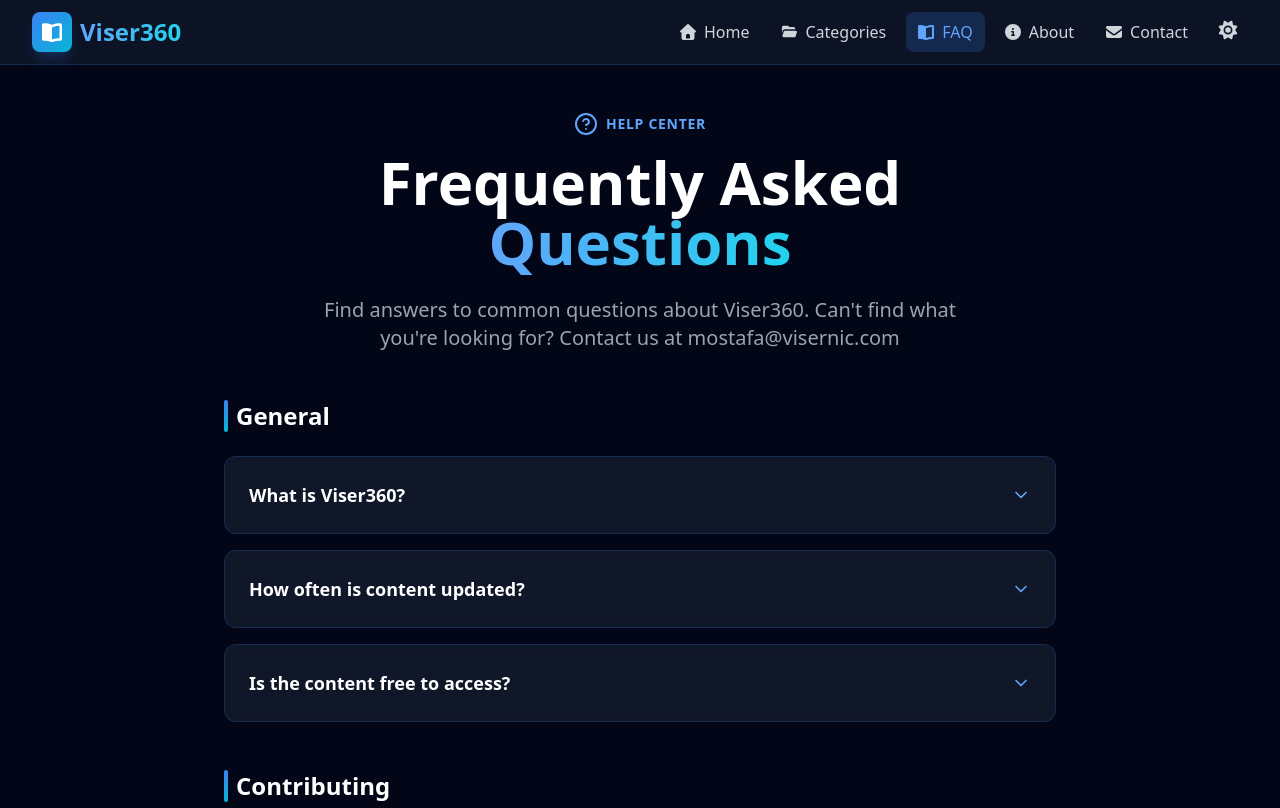
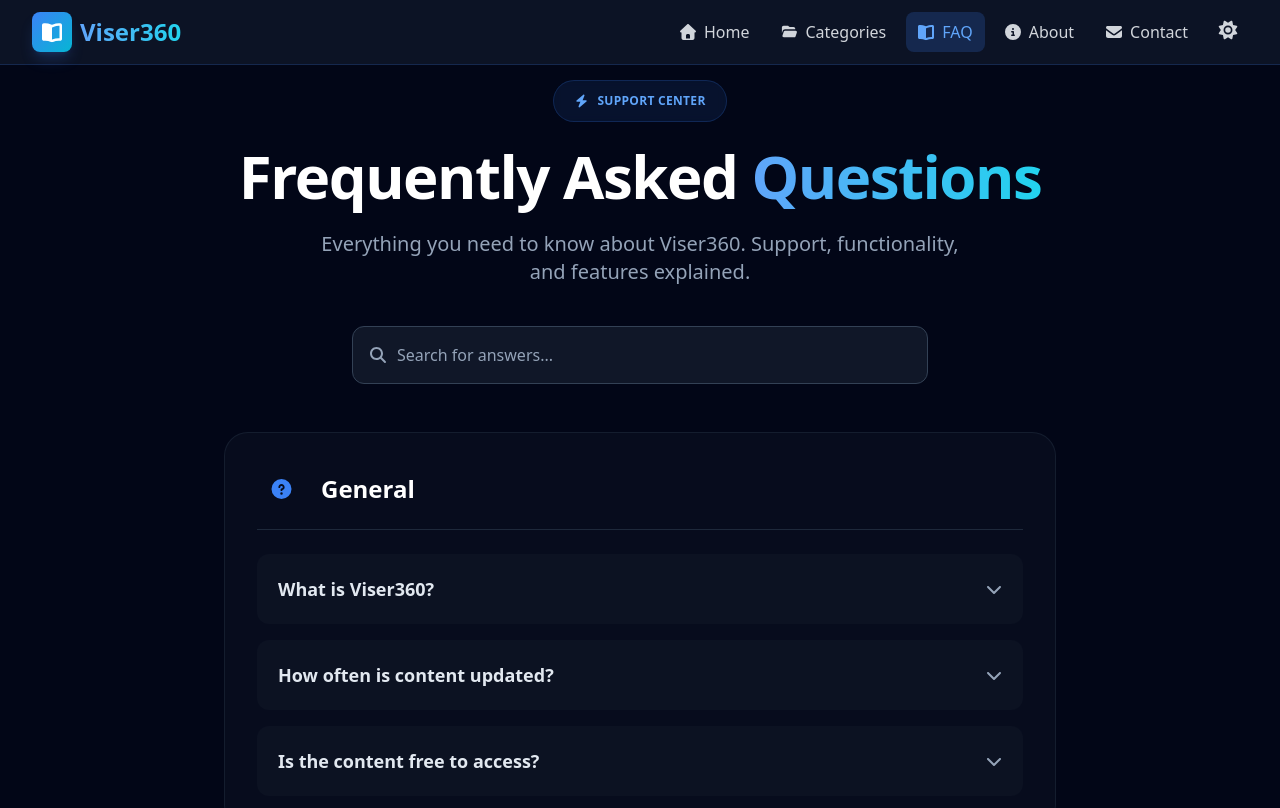
Before and after one commit to vsn-mostafa/viser360, a React (Vite) app: page /faq in a window 1280 px wide. Shown: the top 808 px of the page. Built offline with nearby package versions, Linux system fonts and the light colour scheme.

Commit message:
Update FAQPage.tsx

```diff
--- a/src/pages/FAQPage.tsx
+++ b/src/pages/FAQPage.tsx
@@ -1,5 +1,17 @@
-import { HelpCircle, ChevronDown } from 'lucide-react';
 import { useState } from 'react';
+import { motion, AnimatePresence } from 'framer-motion';
+import { FontAwesomeIcon } from '@fortawesome/react-fontawesome';
+import {
+  faChevronDown,
+  faCircleQuestion,
+  faNewspaper,
+  faUserGear,
+  faMicrochip,
+  faShieldHalved,
+  faEnvelope,
+  faSearch,
+  faBolt
+} from '@fortawesome/free-solid-svg-icons';
 
 interface FAQPageProps {
   onNavigate?: (page: string) => void;
@@ -7,6 +19,7 @@ interface FAQPageProps {
 
 export default function FAQPage({ onNavigate }: FAQPageProps = { onNavigate: undefined }) {
   const [openFaqIndex, setOpenFaqIndex] = useState<number | null>(null);
+  const [searchQuery, setSearchQuery] = useState('');
 
   const toggleFaq = (index: number) => {
     setOpenFaqIndex(openFaqIndex === index ? null : index);
@@ -14,7 +27,10 @@ export default function FAQPage({ onNavigate }: FAQPageProps = { onNavigate: und
 
   const faqCategories = [
     {
+      id: 'general',
       category: 'General',
+      icon: faCircleQuestion,
+      color: 'text-blue-500',
       faqs: [
         {
           question: 'What is Viser360?',
@@ -22,154 +38,260 @@ export default function FAQPage({ onNavigate }: FAQPageProps = { onNavigate: und
         },
         {
           question: 'How often is content updated?',
-          answer: 'We update our platform daily with fresh content. Our team of expert writers and editors work around the clock to bring you the latest tech news, analysis, and trends as they happen. You can expect multiple new articles each day covering various technology topics.'
+          answer: 'We update our platform daily with fresh content. Our team of expert writers and editors work around the clock to bring you the latest tech news, analysis, and trends as they happen.'
         },
         {
           question: 'Is the content free to access?',
-          answer: 'Yes, all content on Viser360 is completely free to access. We believe in making technology news and insights accessible to everyone without any barriers or paywalls. Our mission is to democratize tech knowledge.'
+          answer: 'Yes, all content on Viser360 is completely free to access. We believe in making technology news and insights accessible to everyone without any barriers or paywalls.'
         }
       ]
     },
     {
+      id: 'contributing',
       category: 'Contributing',
+      icon: faNewspaper,
+      color: 'text-emerald-500',
       faqs: [
         {
           question: 'Can I contribute articles to Viser360?',
-          answer: 'Yes! We welcome contributions from tech enthusiasts, industry experts, and thought leaders. Please reach out to us at mostafa@visernic.com with your article proposal, writing samples, and a brief bio. We review all submissions and will get back to you within 5-7 business days.'
+          answer: 'Yes! We welcome contributions from tech enthusiasts, industry experts, and thought leaders. Please reach out to us at mostafa@visernic.com with your article proposal and writing samples.'
         },
         {
           question: 'What are the requirements for guest articles?',
-          answer: 'Guest articles should be original, well-researched, and relevant to our audience. They should be between 1000-2000 words, include proper citations, and provide actionable insights. We prefer articles with examples, case studies, or practical applications.'
+          answer: 'Guest articles should be original, well-researched (1000-2000 words), and relevant. We prefer articles with examples, case studies, or practical applications.'
         },
         {
           question: 'Do you pay for contributed content?',
-          answer: 'Currently, we operate on a contributor basis where writers receive attribution and exposure to our growing audience. We\'re exploring paid opportunities for regular contributors. All contributors retain rights to republish their work after 30 days.'
+          answer: 'Currently, we operate on a contributor basis where writers receive attribution and exposure. We are exploring paid opportunities for regular contributors.'
         }
       ]
     },
     {
+      id: 'account',
       category: 'Account & Subscriptions',
+      icon: faUserGear,
+      color: 'text-purple-500',
       faqs: [
         {
           question: 'How can I stay updated with new articles?',
-          answer: 'You can subscribe to our newsletter to receive weekly updates about our latest articles. You can also follow us on social media platforms for daily updates. Additionally, you can enable browser notifications to get instant alerts when we publish new content.'
+          answer: 'You can subscribe to our newsletter, follow us on social media, or enable browser notifications to get instant alerts when we publish new content.'
         },
         {
           question: 'Can I customize my content preferences?',
-          answer: 'Yes! Once you create an account, you can customize your content preferences by selecting your favorite categories. This will help us tailor our newsletter and recommendations to match your interests.'
+          answer: 'Yes! Once you create an account, you can customize your content preferences by selecting your favorite categories to tailor our recommendations.'
         },
         {
           question: 'How do I unsubscribe from the newsletter?',
-          answer: 'Every newsletter email includes an unsubscribe link at the bottom. Simply click it to manage your subscription preferences. You can choose to receive fewer emails or unsubscribe completely. Your preferences are saved instantly.'
+          answer: 'Every newsletter email includes an unsubscribe link at the bottom. Simply click it to manage your subscription preferences instantly.'
         }
       ]
     },
     {
+      id: 'technical',
       category: 'Technical',
+      icon: faMicrochip,
+      color: 'text-amber-500',
       faqs: [
         {
           question: 'Why am I experiencing slow loading times?',
-          answer: 'Slow loading times can be caused by various factors including your internet connection, browser cache, or device performance. Try clearing your browser cache, disabling browser extensions, or switching to a different browser. If the problem persists, please contact us.'
+          answer: 'Slow loading times can be caused by your internet connection or browser cache. Try clearing your cache or switching browsers. If the problem persists, please contact us.'
         },
         {
           question: 'Which browsers are supported?',
-          answer: 'Viser360 works best on modern browsers including Chrome, Firefox, Safari, and Edge (latest versions). We recommend keeping your browser updated for the best experience and security. Mobile browsers on iOS and Android are also fully supported.'
+          answer: 'Viser360 works best on modern browsers including Chrome, Firefox, Safari, and Edge. We support all major mobile browsers on iOS and Android.'
         },
         {
           question: 'Can I access Viser360 on mobile devices?',
-          answer: 'Absolutely! Our website is fully responsive and optimized for mobile devices. Whether you\'re using a smartphone or tablet, you\'ll have a seamless reading experience. We\'re also working on a dedicated mobile app for iOS and Android.'
+          answer: 'Absolutely! Our website is fully responsive and optimized for mobile devices, smartphones, and tablets.'
         }
       ]
     },
     {
+      id: 'privacy',
       category: 'Privacy & Security',
+      icon: faShieldHalved,
+      color: 'text-rose-500',
       faqs: [
         {
           question: 'How is my personal data protected?',
-          answer: 'We take data security seriously. All data is encrypted in transit using SSL/TLS. We never sell your personal information to third parties. For more details, please review our Privacy Policy. We comply with GDPR and other international data protection regulations.'
+          answer: 'We take data security seriously. All data is encrypted using SSL/TLS. We never sell your personal information to third parties and comply with GDPR regulations.'
         },
         {
           question: 'What cookies does Viser360 use?',
-          answer: 'We use essential cookies for site functionality, analytics cookies to understand usage patterns, and preference cookies to remember your settings. You can manage your cookie preferences through your browser settings. We do not use cookies for advertising purposes.'
+          answer: 'We use essential cookies for site functionality and analytics to understand usage patterns. We do not use cookies for aggressive advertising purposes.'
         },
         {
           question: 'Can I request deletion of my data?',
-          answer: 'Yes, you have the right to request deletion of your personal data at any time. Simply contact us at mostafa@visernic.com with your request, and we\'ll process it within 30 days. Please note that some data may be retained for legal compliance purposes.'
+          answer: 'Yes, you can request deletion of your personal data at any time by contacting us. We process such requests within 30 days.'
         }
       ]
     }
   ];
 
+  // Filter logic for search
+  const filteredCategories = faqCategories.map(cat => ({
+    ...cat,
+    faqs: cat.faqs.filter(f =>
+      f.question.toLowerCase().includes(searchQuery.toLowerCase()) ||
+      f.answer.toLowerCase().includes(searchQuery.toLowerCase())
+    )
+  })).filter(cat => cat.faqs.length > 0);
+
   let globalIndex = 0;
 
   return (
-    <div className="min-h-screen pt-16">
-      <div className="max-w-4xl mx-auto px-4 sm:px-6 lg:px-8 py-12">
-        <div className="text-center mb-12">
-          <div className="flex items-center justify-center space-x-2 mb-4">
-            <HelpCircle className="w-6 h-6 text-blue-400" />
-            <span className="text-blue-400 font-semibold text-sm uppercase tracking-wider">
-              Help Center
+    <div className="min-h-screen pt-20 pb-12 bg-slate-50 dark:bg-[#020617] transition-colors duration-300">
+      <div className="max-w-4xl mx-auto px-4 sm:px-6 lg:px-8">
+
+        {/* Header Section */}
+        <motion.div
+          initial={{ opacity: 0, y: -20 }}
+          animate={{ opacity: 1, y: 0 }}
+          className="text-center mb-12"
+        >
+          <div className="inline-flex items-center justify-center p-2 mb-6 rounded-full bg-blue-100/50 dark:bg-blue-500/10 border border-blue-200 dark:border-blue-500/20 backdrop-blur-sm">
+            <span className="px-3 py-1 text-xs font-bold tracking-wide text-blue-600 dark:text-blue-400 uppercase rounded-full">
+              <FontAwesomeIcon icon={faBolt} className="mr-2" />
+              Support Center
             </span>
           </div>
-          <h1 className="text-5xl md:text-6xl font-bold text-white mb-6">
-            Frequently Asked <span className="bg-gradient-to-r from-blue-400 to-cyan-400 bg-clip-text text-transparent">Questions</span>
+
+          <h1 className="text-4xl md:text-5xl lg:text-6xl font-extrabold text-slate-900 dark:text-white mb-6 tracking-tight">
+            Frequently Asked <span className="bg-clip-text text-transparent bg-gradient-to-r from-blue-600 to-cyan-500 dark:from-blue-400 dark:to-cyan-400">Questions</span>
           </h1>
-          <p className="text-xl text-gray-400 max-w-2xl mx-auto">
-            Find answers to common questions about Viser360. Can't find what you're looking for? Contact us at mostafa@visernic.com
+
+          <p className="text-lg md:text-xl text-slate-600 dark:text-slate-400 max-w-2xl mx-auto mb-10 leading-relaxed">
+            Everything you need to know about Viser360. Support, functionality, and features explained.
           </p>
+
+          {/* Search Bar */}
+          <div className="relative max-w-xl mx-auto">
+            <div className="absolute inset-y-0 left-0 pl-4 flex items-center pointer-events-none">
+              <FontAwesomeIcon icon={faSearch} className="text-slate-400" />
+            </div>
+            <input
+              type="text"
+              placeholder="Search for answers..."
+              value={searchQuery}
+              onChange={(e) => setSearchQuery(e.target.value)}
+              className="w-full pl-11 pr-4 py-4 rounded-xl bg-white dark:bg-slate-800/50 border border-slate-200 dark:border-slate-700 text-slate-900 dark:text-white placeholder-slate-400 focus:outline-none focus:ring-2 focus:ring-blue-500 dark:focus:ring-blue-400 focus:border-transparent shadow-lg shadow-blue-500/5 dark:shadow-none transition-all duration-300"
+            />
+          </div>
+        </motion.div>
+
+        {/* Categories & FAQs */}
+        <div className="space-y-10">
+          {filteredCategories.length > 0 ? (
+            filteredCategories.map((category, categoryIndex) => (
+              <motion.div
+                key={category.id}
+                initial={{ opacity: 0, y: 20 }}
+                animate={{ opacity: 1, y: 0 }}
+                transition={{ delay: categoryIndex * 0.1 }}
+                className="bg-white dark:bg-slate-900/40 rounded-3xl p-6 md:p-8 shadow-sm dark:shadow-none border border-slate-200 dark:border-slate-800/60"
+              >
+                <div className="flex items-center gap-4 mb-6 border-b border-slate-100 dark:border-slate-800 pb-4">
+                  <div className={`w-12 h-12 rounded-2xl ${category.color} bg-current/10 flex items-center justify-center text-xl`}>
+                    <FontAwesomeIcon icon={category.icon} className={category.color} />
+                  </div>
+                  <h2 className="text-2xl font-bold text-slate-900 dark:text-white">
+                    {category.category}
+                  </h2>
                 </div>
 
-        {faqCategories.map((category, categoryIndex) => (
-          <div key={categoryIndex} className="mb-12">
-            <h2 className="text-2xl font-bold text-white mb-6 flex items-center gap-2">
-              <div className="w-1 h-8 bg-gradient-to-b from-blue-500 to-cyan-500 rounded-full"></div>
-              {category.category}
-            </h2>
                 <div className="space-y-4">
                   {category.faqs.map((faq, faqIndex) => {
                     const currentIndex = globalIndex++;
+                    const isOpen = openFaqIndex === currentIndex;
+
                     return (
                       <div
                         key={faqIndex}
-                    className="bg-slate-800/50 backdrop-blur-sm rounded-xl border border-blue-500/20 overflow-hidden hover:border-blue-500/40 transition-colors"
+                        className={`rounded-xl transition-all duration-300 overflow-hidden border ${
+                          isOpen
+                            ? 'bg-blue-50/50 dark:bg-slate-800/60 border-blue-200 dark:border-blue-500/30 shadow-sm'
+                            : 'bg-slate-50 dark:bg-slate-800/20 border-transparent hover:border-slate-200 dark:hover:border-slate-700'
+                        }`}
                       >
                         <button
                           onClick={() => toggleFaq(currentIndex)}
-                      className="w-full flex items-center justify-between p-6 text-left hover:bg-slate-800/70 transition-colors"
+                          className="w-full flex items-center justify-between p-5 text-left focus:outline-none"
                         >
-                      <h3 className="text-lg font-semibold text-white pr-4">{faq.question}</h3>
-                      <ChevronDown
-                        className={`w-5 h-5 text-blue-400 flex-shrink-0 transition-transform ${
-                          openFaqIndex === currentIndex ? 'transform rotate-180' : ''
-                        }`}
+                          <h3 className={`font-semibold text-lg pr-8 transition-colors ${
+                            isOpen ? 'text-blue-600 dark:text-blue-400' : 'text-slate-700 dark:text-slate-200'
+                          }`}>
+                            {faq.question}
+                          </h3>
+                          <motion.div
+                            animate={{ rotate: isOpen ? 180 : 0 }}
+                            transition={{ duration: 0.2 }}
+                            className="flex-shrink-0"
+                          >
+                            <FontAwesomeIcon
+                              icon={faChevronDown}
+                              className={`w-4 h-4 ${isOpen ? 'text-blue-500' : 'text-slate-400'}`}
                             />
+                          </motion.div>
                         </button>
-                    {openFaqIndex === currentIndex && (
-                      <div className="px-6 pb-6">
-                        <p className="text-gray-300 leading-relaxed">{faq.answer}</p>
+
+                        <AnimatePresence>
+                          {isOpen && (
+                            <motion.div
+                              initial={{ height: 0, opacity: 0 }}
+                              animate={{ height: 'auto', opacity: 1 }}
+                              exit={{ height: 0, opacity: 0 }}
+                              transition={{ duration: 0.3, ease: 'easeInOut' }}
+                            >
+                              <div className="px-5 pb-5 pt-0">
+                                <p className="text-slate-600 dark:text-slate-400 leading-relaxed border-t border-slate-200/50 dark:border-slate-700/50 pt-4">
+                                  {faq.answer}
+                                </p>
                               </div>
+                            </motion.div>
                           )}
+                        </AnimatePresence>
                       </div>
                     );
                   })}
                 </div>
+              </motion.div>
+            ))
+          ) : (
+            <div className="text-center py-12">
+              <p className="text-slate-500 dark:text-slate-400 text-lg">No matching results found for "{searchQuery}"</p>
             </div>
-        ))}
+          )}
+        </div>
 
-        <div className="bg-gradient-to-r from-blue-500/10 to-cyan-500/10 rounded-2xl p-8 border border-blue-500/20 text-center mt-12">
-          <h2 className="text-2xl font-bold text-white mb-4">Still have questions?</h2>
-          <p className="text-gray-300 mb-6">
-            Can't find the answer you're looking for? Our support team is here to help.
+        {/* Contact Footer */}
+        <motion.div
+          initial={{ opacity: 0, y: 20 }}
+          animate={{ opacity: 1, y: 0 }}
+          transition={{ delay: 0.4 }}
+          className="mt-16 text-center"
+        >
+          <div className="bg-gradient-to-br from-blue-600 to-cyan-600 dark:from-blue-600/20 dark:to-cyan-600/20 rounded-3xl p-8 md:p-12 relative overflow-hidden shadow-xl dark:shadow-none border border-transparent dark:border-blue-500/20">
+            {/* Decorative background elements */}
+            <div className="absolute top-0 right-0 w-64 h-64 bg-white/10 rounded-full blur-3xl -mr-32 -mt-32 pointer-events-none"></div>
+            <div className="absolute bottom-0 left-0 w-64 h-64 bg-black/10 dark:bg-blue-500/10 rounded-full blur-3xl -ml-32 -mb-32 pointer-events-none"></div>
+
+            <div className="relative z-10">
+              <h2 className="text-2xl md:text-3xl font-bold text-white mb-4">Still have questions?</h2>
+              <p className="text-blue-100 dark:text-blue-200 mb-8 max-w-xl mx-auto text-lg">
+                Can't find the answer you're looking for? Our support team is here to help you around the clock.
               </p>
               <a
                 href="mailto:mostafa@visernic.com"
-            className="inline-flex items-center gap-2 bg-gradient-to-r from-blue-500 to-cyan-500 text-white px-8 py-3 rounded-lg font-semibold hover:from-blue-600 hover:to-cyan-600 transition-all"
+                className="inline-flex items-center gap-3 bg-white text-blue-600 hover:bg-blue-50 dark:bg-blue-500 dark:text-white dark:hover:bg-blue-600 px-8 py-4 rounded-xl font-bold transition-all transform hover:-translate-y-1 shadow-lg"
               >
+                <FontAwesomeIcon icon={faEnvelope} />
                 Contact Support
               </a>
             </div>
           </div>
+        </motion.div>
+
+      </div>
     </div>
   );
 }
```
Lines whose indentation alone changed are shown as unchanged.
